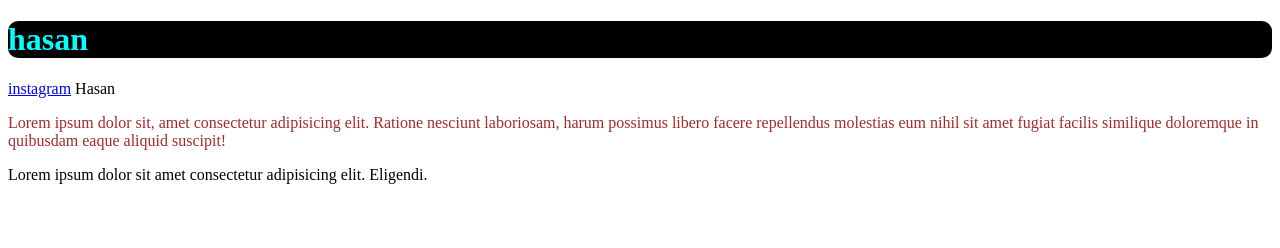
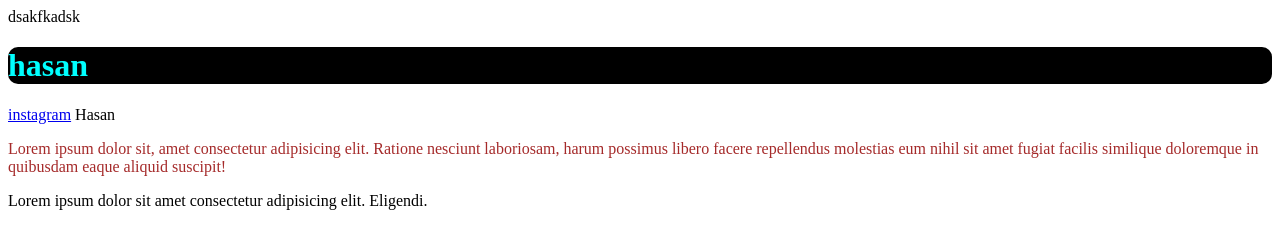
Before and after one commit to hasanby48/htmlStudying, a plain HTML site: page index.html in a window 1280 px wide. Drawn offline with Linux system fonts and the light colour scheme.

Commit message:
Update index.html

```diff
--- a/index.html
+++ b/index.html
@@ -15,7 +15,7 @@
 </head>
 <body>
 
-
+    dsakfkadsk
     <header>
         <h1 class="baslik">
             hasan
```
